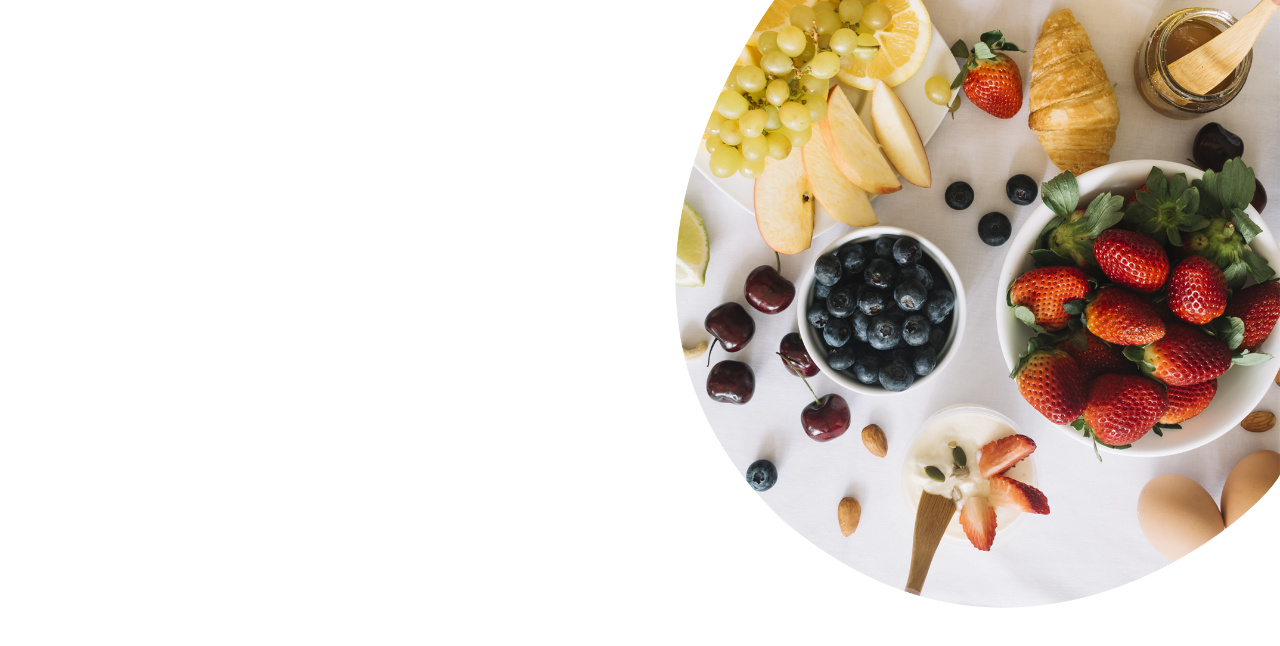
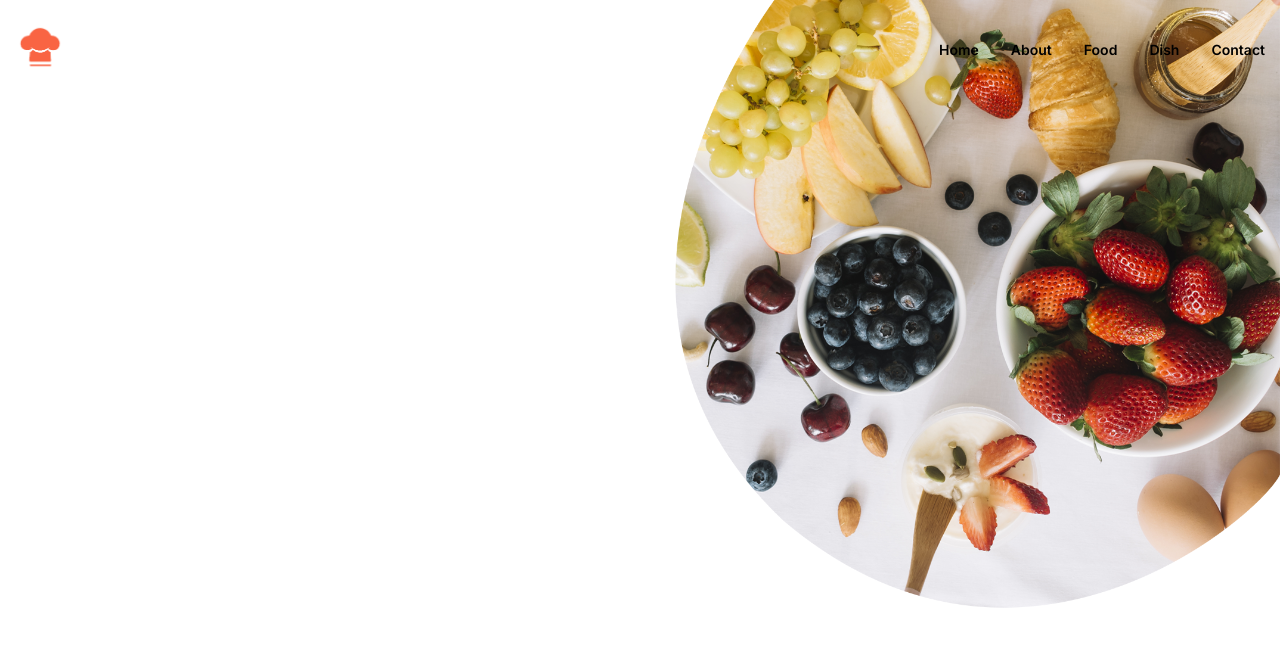
Before and after one commit to byiringiroscar/Food-app-with-nextjs-tailwind, a Next.js app: page / in a window 1280 px wide. Shown: the top 646 px of the page. Built offline with nearby package versions, Linux system fonts and the light colour scheme.

Commit message:
Style navbar

```diff
--- a/src/components/Hero.tsx
+++ b/src/components/Hero.tsx
@@ -1,10 +1,12 @@
 import Image from 'next/image'
 import React from 'react'
+import Navbar from './Navbar'
 
 const Hero = () => {
   return (
     <div className='relative min-h-screen'>
         <Image className='lg:w-[580px] xl:w-[620px] h-auto absolute top-0 right-0 -z-10' src='/hero2.png' alt='hero bg' width={1000} height={600} />
+        <Navbar />
     </div>
   )
 }
--- /dev/null
+++ b/src/components/Navbar.tsx
@@ -0,0 +1,21 @@
+import Image from 'next/image'
+import React from 'react'
+
+const Navbar = () => {
+  return (
+    <div className='container pt-6'>
+        <div className='flex justify-between items-center'>
+            <Image src='/logo.png' width={50} height={50} alt='logo' />
+            <ul className='md:flex hidden gap-8 items-center font-semibold text-[14px]'>
+                <li>Home</li>
+                <li>About</li>
+                <li>Food</li>
+                <li>Dish</li>
+                <li>Contact</li>
+            </ul>
+        </div>
+    </div>
+  )
+}
+
+export default Navbar
```
